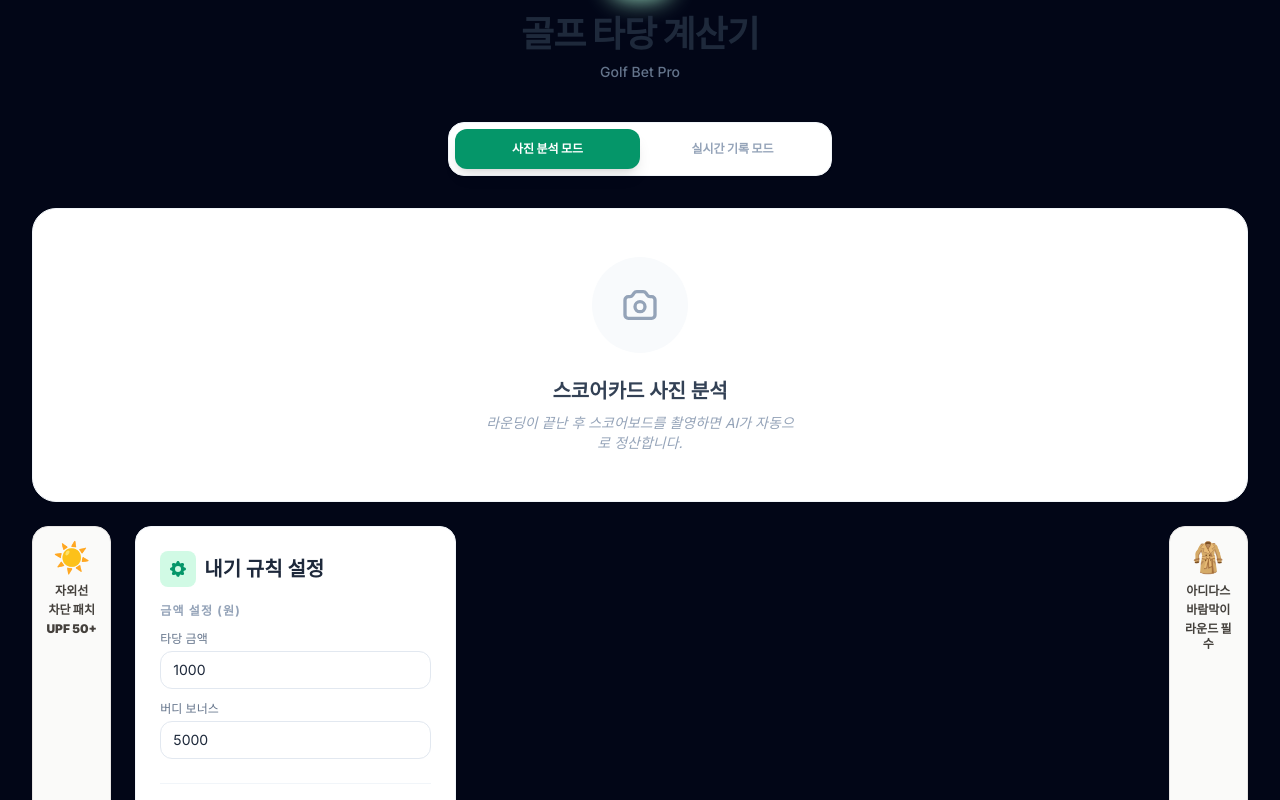
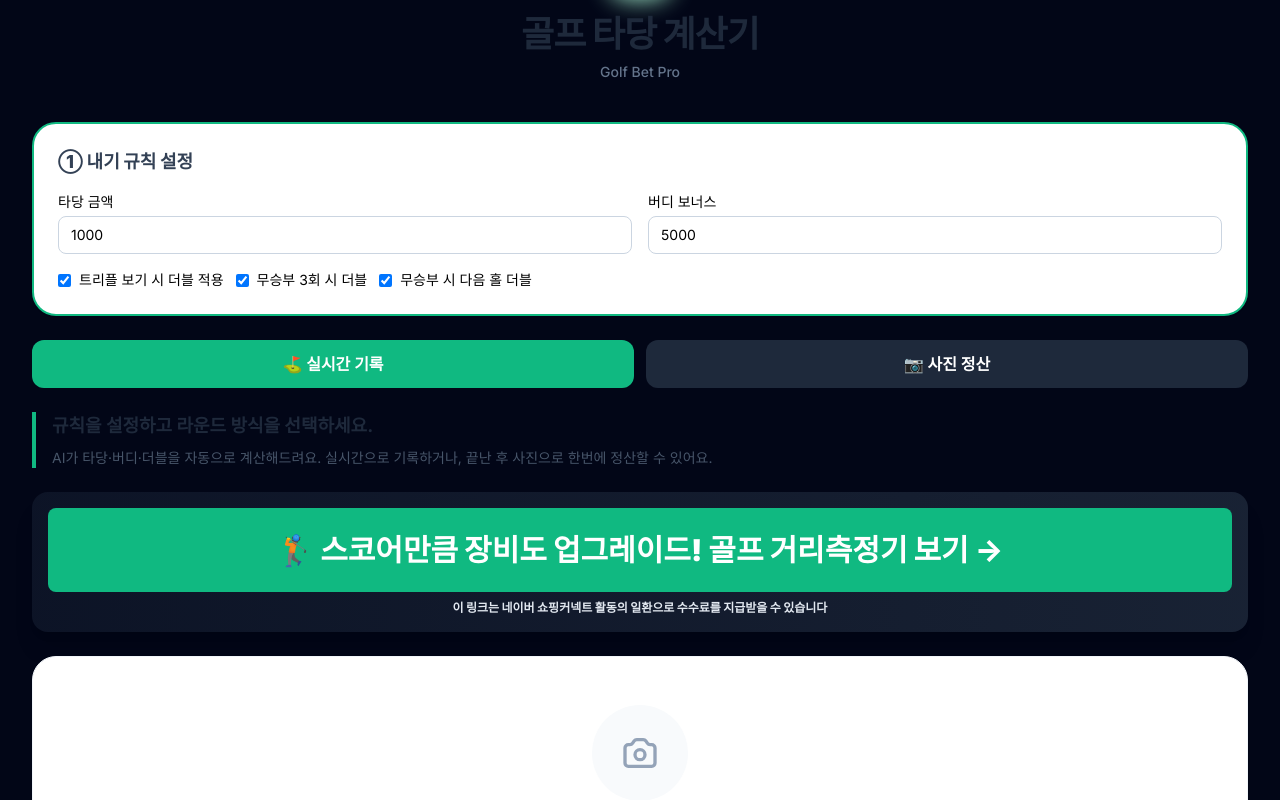
Before and after one commit to soonwooj/golf-bet-master, a React (Vite) app: page / in a window 1280 px wide. Shown: the part 1040-1840 px from the top of the page. Built offline with nearby package versions, Linux system fonts and the light colour scheme.

Commit message:
Rework main page layout with rule settings, mode buttons, intro, and keep sidebar for desktop

```diff
--- a/src/App.tsx
+++ b/src/App.tsx
@@ -189,20 +189,91 @@ const App: React.FC = () => {
         <p className="text-slate-500 dark:text-slate-400 font-medium text-sm">Golf Bet Pro</p>
       </header>
 
-      <div className="flex bg-white dark:bg-slate-900 p-1.5 rounded-2xl shadow-sm border border-slate-100 dark:border-slate-800 mb-8 max-w-sm mx-auto">
+      {/* Rule setting panel */}
+      <section className="border-2 border-emerald-500 rounded-3xl p-6 mb-6 bg-white dark:bg-slate-900 shadow-sm">
+        <h2 className="font-extrabold text-lg text-slate-700 dark:text-slate-200 mb-4">① 내기 규칙 설정</h2>
+        <div className="grid grid-cols-1 md:grid-cols-2 gap-4 mb-4">
+          <label className="space-y-1 text-sm">
+            <span>타당 금액</span>
+            <input
+              type="number"
+              value={settings.perStrokeAmount}
+              onChange={(e) => setSettings(prev => ({ ...prev, perStrokeAmount: Number(e.target.value) || 0 }))}
+              className="w-full rounded-lg border border-slate-300 dark:border-slate-700 bg-white dark:bg-slate-800 px-3 py-2 text-sm"
+            />
+          </label>
+          <label className="space-y-1 text-sm">
+            <span>버디 보너스</span>
+            <input
+              type="number"
+              value={settings.birdieAmount}
+              onChange={(e) => setSettings(prev => ({ ...prev, birdieAmount: Number(e.target.value) || 0 }))}
+              className="w-full rounded-lg border border-slate-300 dark:border-slate-700 bg-white dark:bg-slate-800 px-3 py-2 text-sm"
+            />
+          </label>
+        </div>
+        <div className="flex flex-col md:flex-row md:items-center gap-3">
+          <label className="inline-flex items-center gap-2 text-sm">
+            <input
+              type="checkbox"
+              checked={settings.doubleOnTripleBogey}
+              onChange={(e) => setSettings(prev => ({ ...prev, doubleOnTripleBogey: e.target.checked }))}
+              className="form-checkbox"
+            />
+            트리플 보기 시 더블 적용
+          </label>
+          <label className="inline-flex items-center gap-2 text-sm">
+            <input
+              type="checkbox"
+              checked={settings.doubleOnTieCount >= 3}
+              onChange={(e) => setSettings(prev => ({ ...prev, doubleOnTieCount: e.target.checked ? 3 : 0 }))}
+              className="form-checkbox"
+            />
+            무승부 3회 시 더블
+          </label>
+          <label className="inline-flex items-center gap-2 text-sm">
+            <input
+              type="checkbox"
+              checked={settings.doubleNextOnAllTie}
+              onChange={(e) => setSettings(prev => ({ ...prev, doubleNextOnAllTie: e.target.checked }))}
+              className="form-checkbox"
+            />
+            무승부 시 다음 홀 더블
+          </label>
+        </div>
+      </section>
+
+      {/* Mode selection buttons */}
+      <section className="flex gap-3 mb-6">
+        <button
+          onClick={initLiveRound}
+          className="flex-1 py-3 rounded-xl bg-emerald-500 text-white font-bold hover:bg-emerald-600 transition"
+        >
+          ⛳ 실시간 기록
+        </button>
         <button
           onClick={() => setMode('PHOTO')}
-          className={`flex-1 py-3 rounded-xl text-xs font-black transition-all ${mode === 'PHOTO' ? 'bg-emerald-600 text-white shadow-lg' : 'text-slate-400 dark:text-slate-500 hover:bg-slate-50 dark:hover:bg-slate-800'}`}
+          className="flex-1 py-3 rounded-xl bg-slate-800 text-white font-bold hover:bg-slate-700 transition"
         >
-          사진 분석 모드
+          📷 사진 정산
         </button>
-        <button
-          onClick={initLiveRound}
-          className={`flex-1 py-3 rounded-xl text-xs font-black transition-all ${mode === 'LIVE' ? 'bg-emerald-600 text-white shadow-lg' : 'text-slate-400 dark:text-slate-500 hover:bg-slate-50 dark:hover:bg-slate-800'}`}
-        >
-          실시간 기록 모드
-        </button>
-      </div>
+      </section>
+
+      {/* App intro text */}
+      <section className="border-l-4 border-emerald-500 pl-4 mb-6">
+        <p className="font-bold text-lg text-slate-800 dark:text-slate-100">규칙을 설정하고 라운드 방식을 선택하세요.</p>
+        <p className="mt-2 text-sm text-slate-600 dark:text-slate-300">
+          AI가 타당·버디·더블을 자동으로 계산해드려요. 실시간으로 기록하거나, 끝난 후 사진으로 한번에 정산할 수 있어요.
+        </p>
+      </section>
+
+      {/* 인피드 광고 */}
+      <section className="bg-gradient-to-r from-slate-900/80 to-slate-800/80 p-4 rounded-2xl text-white text-center font-black shadow-xl mb-6">
+        <a href="https://naver.me/FjmE7dNF" target="_blank" rel="noopener noreferrer" className="inline-flex items-center justify-center gap-2 w-full py-6 rounded-lg bg-emerald-500 hover:bg-emerald-400 transition-colors duration-200 font-extrabold text-2xl md:text-3xl">
+          🏌️ 스코어만큼 장비도 업그레이드! 골프 거리측정기 보기 →
+        </a>
+        <p className="mt-2 text-xs text-slate-200">이 링크는 네이버 쇼핑커넥트 활동의 일환으로 수수료를 지급받을 수 있습니다</p>
+      </section>
 
       <main className="space-y-6">
         {mode === 'PHOTO' && players.length === 0 && (
@@ -297,13 +368,7 @@ const App: React.FC = () => {
               </div>
             </div>
 
-            {/* 인피드 광고 */}
-            <div className="bg-gradient-to-r from-slate-900/80 to-slate-800/80 p-4 rounded-2xl text-white text-center font-black shadow-xl">
-              <a href="https://naver.me/FjmE7dNF" target="_blank" rel="noopener noreferrer" className="inline-flex items-center justify-center gap-2 w-full py-6 rounded-lg bg-emerald-500 hover:bg-emerald-400 transition-colors duration-200 font-extrabold text-2xl md:text-3xl">
-                🏌️ 스코어만큼 장비도 업그레이드! 골프 거리측정기 보기 →
-              </a>
-              <p className="mt-2 text-xs text-slate-200 dark:text-slate-400">이 링크는 네이버 쇼핑커넥트 활동의 일환으로 수수료를 지급받을 수 있습니다</p>
-            </div>
+
           </div>
 
           <aside className="hidden lg:flex lg:col-span-1 items-start justify-center">
```
